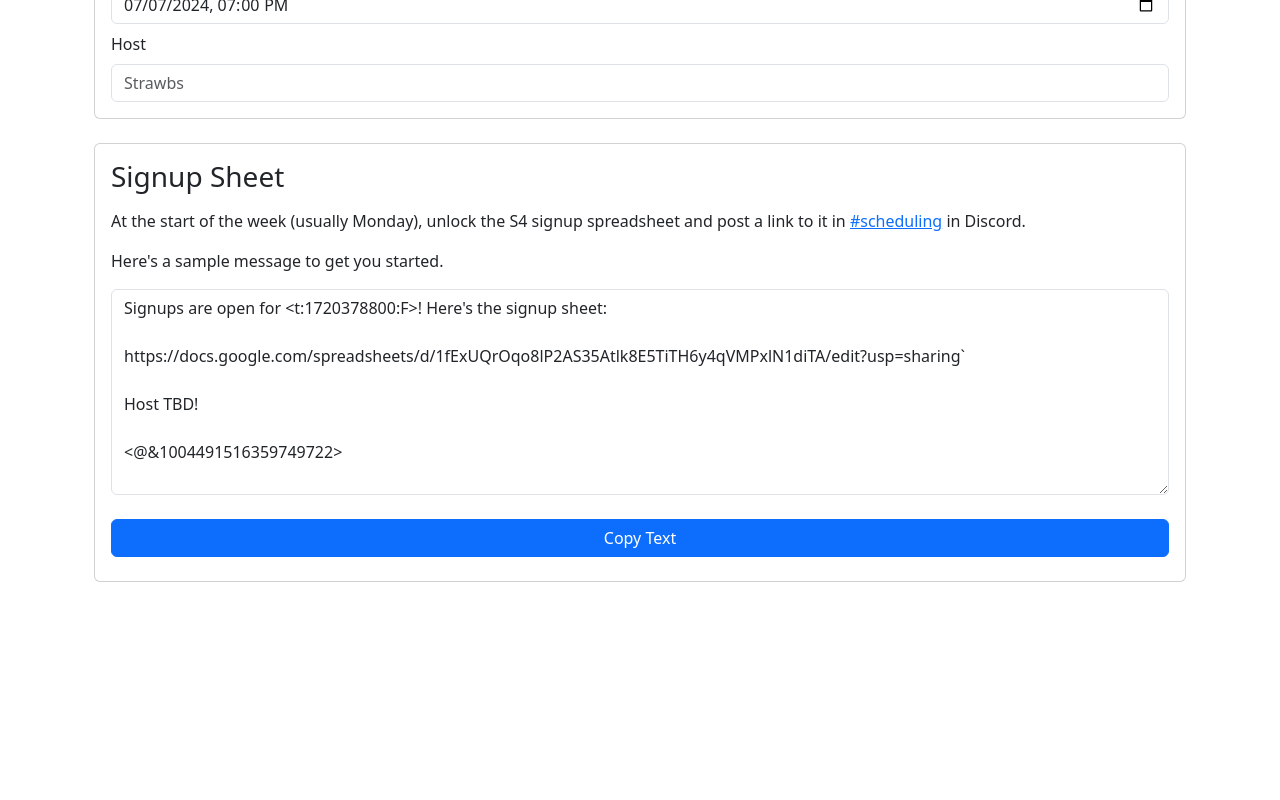
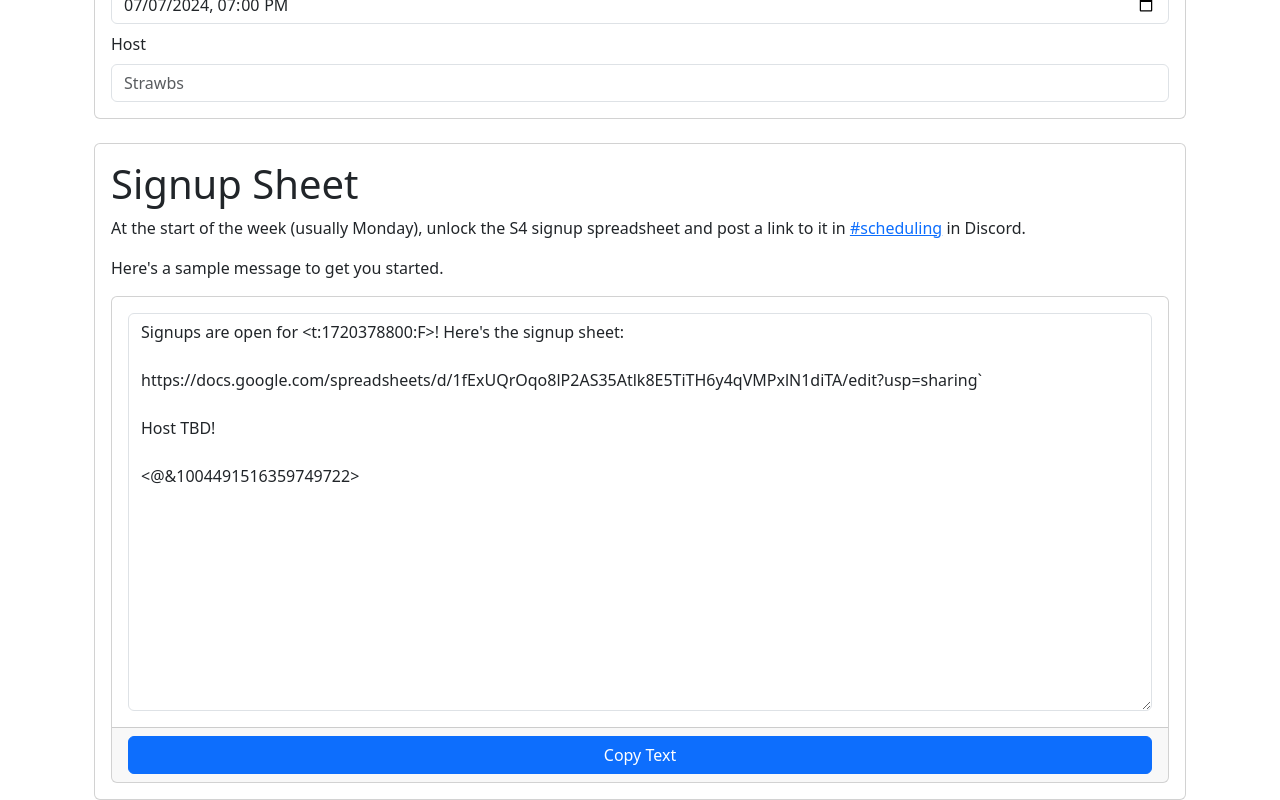
Before and after one commit to SundayServiceVR/sunday-service-vr, a React (Vite) app in the folder webapp/: page /events/1/setup in a window 1280 px wide. Shown: the part 421-1221 px from the top of the page. Before the commit the page ends 1003 px from the top, so only its background shows below. Built offline with nearby package versions, Linux system fonts and the light colour scheme; no server answers; the database is empty; sample sign-in values are in the browser's storage.

Commit message:
Using MessagePasteCard in EventDetails

```diff
--- a/webapp/src/features/event/basic/EventDetails.tsx
+++ b/webapp/src/features/event/basic/EventDetails.tsx
@@ -3,6 +3,7 @@ import EventBasicDetailsForm from "./EventBasicDetailsForm";
 import "react-datepicker/dist/react-datepicker.css";
 import { Button, Card, CardBody, Form } from "react-bootstrap";
 import { getSignupsPostedMessage } from "../../../util/messageWriters";
+import MessagePasteCard from "../messaging/MessagePasteCard";
 
 const EventDetails = () => {
 
@@ -19,7 +20,7 @@ const EventDetails = () => {
         <Card className="mt-4">
             <CardBody>
                 <div>
-                    <h3 className="mb-3">Signup Sheet</h3>
+                    <h2 className="display-6">Signup Sheet</h2>
                     <p>At the start of the week (usually Monday), unlock the S4 signup spreadsheet and post a link to it in <a target="_blank"
                         rel="noopener noreferrer"
                         href="https://discord.com/channels/1004489038159413248/1204320477732929566">
@@ -28,10 +29,7 @@ const EventDetails = () => {
                     <p>
                         Here's a sample message to get you started.
                     </p>
-                    <div className="d-grid gap-2">
-                        <Form.Control as="textarea" value={message} rows={8} readOnly className="has-fixed-size" />
-                        <Button color={"primary"} className="mt-3 mb-2" onClick={() => { navigator.clipboard.writeText(message); }}>Copy Text</Button>
-                    </div>
+                    <MessagePasteCard message={message}></MessagePasteCard>
                 </div>
             </CardBody>
         </Card>
```
